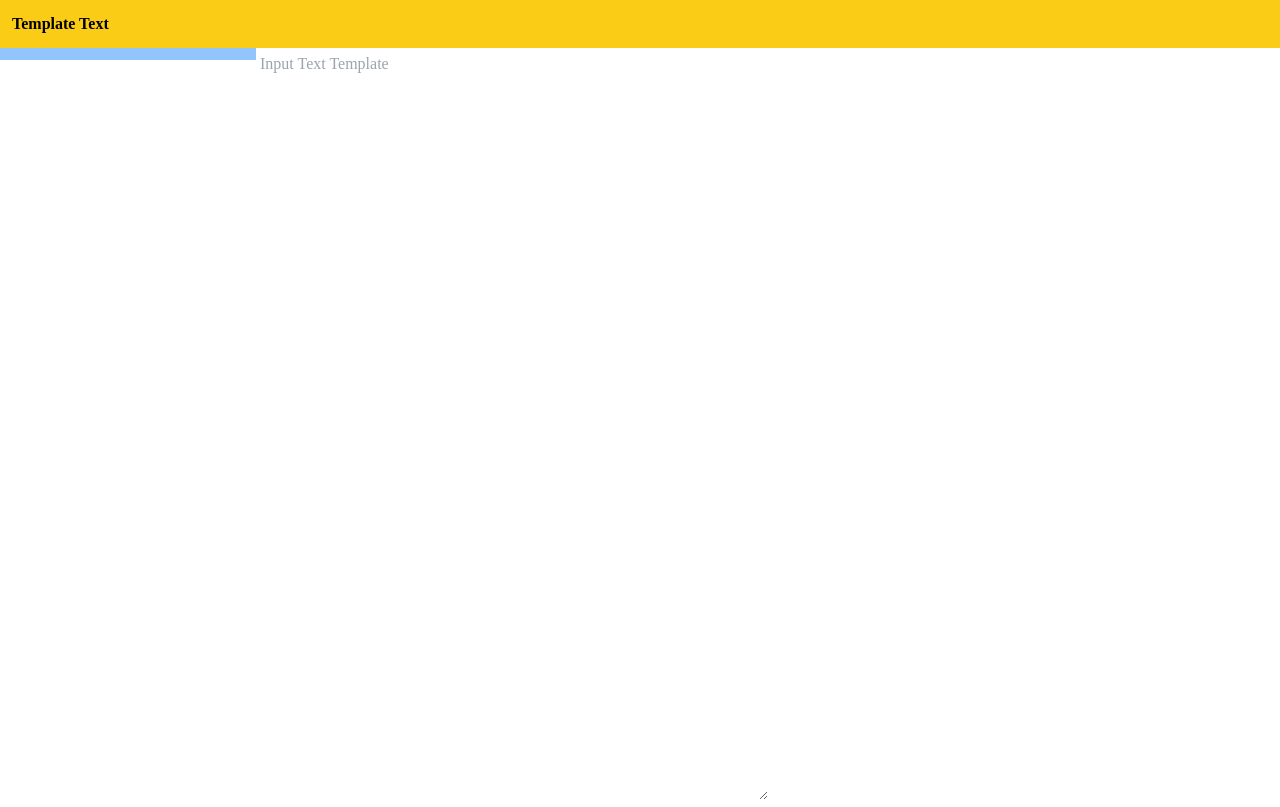
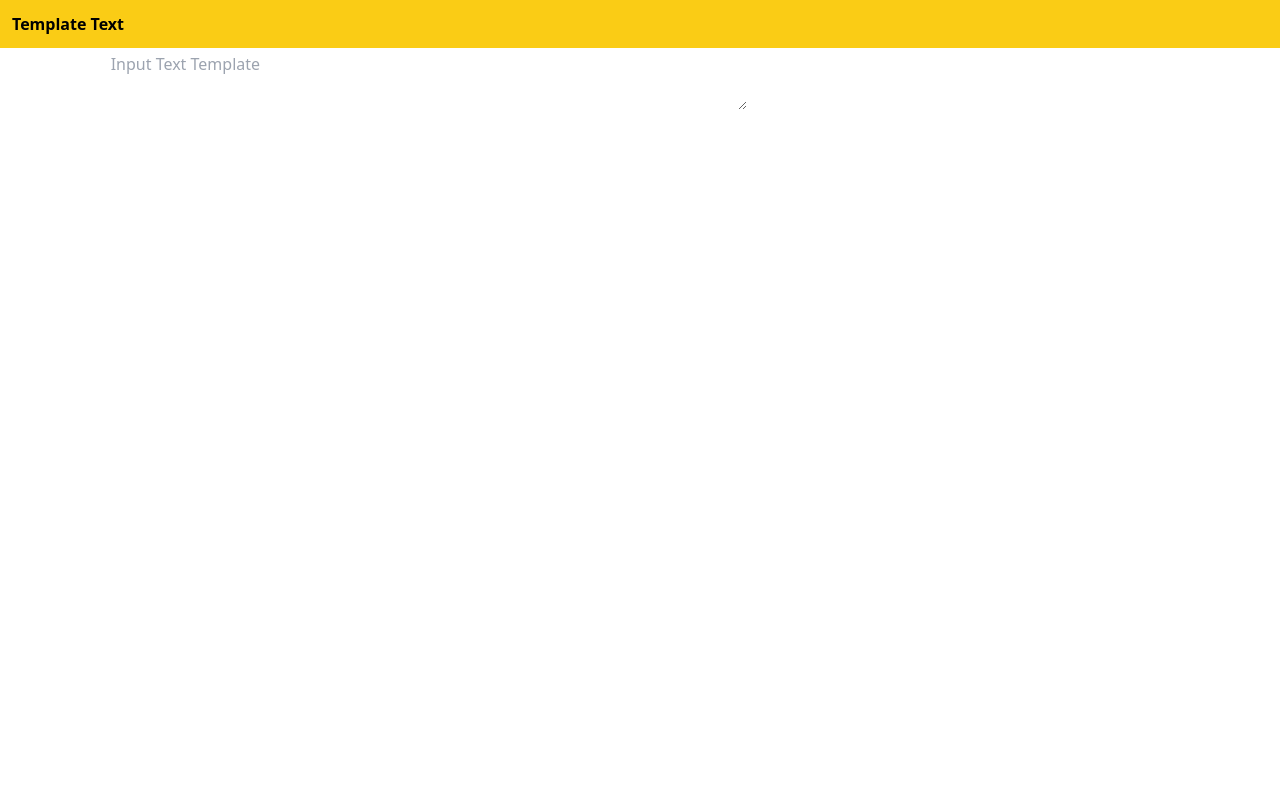
Before and after one commit to gtoshinakano/web-template-string, a React (Vite) app: page / in a window 1280 px wide. Built offline with nearby package versions, Linux system fonts and the light colour scheme.

Commit message:
feat: improve input output conversion

```diff
--- a/src/App.tsx
+++ b/src/App.tsx
@@ -5,7 +5,7 @@ import { NavMenu } from './NavMenu'
 
 function App() {
   return (
-    <main className="flex flex-col w-screen h-screen">
+    <main className="flex flex-col w-screen max-h-screen">
       <NavMenu />
       <MainStage />
     </main>)
--- a/src/Output.tsx
+++ b/src/Output.tsx
@@ -7,7 +7,7 @@ export const Output = () => {
   let resultString = "";
   try {
     // Use template literals dynamically
-    resultString = input.replace(/\$\{(.*?)\}/g, (_, key) => {
+    resultString = input.replace(/\n/g, '  \n').replace(/\$\{(.*?)\}/g, (_, key) => {
       return variables.get(key.trim()) ?? `\${${key}}`;
     });
   } catch (error) {
@@ -16,9 +16,8 @@ export const Output = () => {
   }
 
   return (
-    <div className="w-2/5 font-sans">
+    <div className="w-5/12 font-serif overflow-y-scroll">
       <Markdown
-
         components={{
           h1: ({ children }) => (
             <h1 className="text-4xl font-bold mt-6 mb-2">{children}</h1>
--- a/src/SideMenu.tsx
+++ b/src/SideMenu.tsx
@@ -8,7 +8,7 @@ export const SideMenu = () => {
   const varItems =Array.from(variables.entries()).filter(([key]) => currentKeys.includes(key)) ?? []
 
   return (<div className="flex flex-col grow">
-    <div className="bg-blue-300 p-1.5">
+    <div className="p-1.5">
       {varItems.map(([key, value]) => <ValueInput key={key} value={value} varKey={key} />)}
     </div>
   </div>)
--- a/src/TemplateInput.tsx
+++ b/src/TemplateInput.tsx
@@ -7,8 +7,9 @@ export const TemplateInput = () => {
   const {input, variables, singleChange} = useTemplateStore()
 
   const handleInputChange: ChangeEventHandler<HTMLTextAreaElement> = ({target}) => {
-    singleChange("input", target.value.replace(/\n/g, '  \n'))
-    const vars = extractTemplateVariables(target.value)
+    const { value } = target
+    singleChange("input", value)
+    const vars = extractTemplateVariables(value)
     vars.forEach(key => {
       variables.set(key, variables.get(key) ?? "")
     })
@@ -17,7 +18,7 @@ export const TemplateInput = () => {
 
   }
 
-  return (<div className="w-2/5">
+  return (<div className="w-6/12">
     <textarea className="h-full w-full p-1" placeholder="Input Text Template" onChange={handleInputChange} value={input} />
   </div>)
 }
--- a/tailwind.config.js
+++ b/tailwind.config.js
@@ -9,7 +9,7 @@ export default {
   theme: {
     extend: {
       fontFamily: {
-        sans: ['Times New Roman', ...defaultTheme.fontFamily.sans],
+        serif: ['Times New Roman', ...defaultTheme.fontFamily.serif],
       },
     },
   },
```
